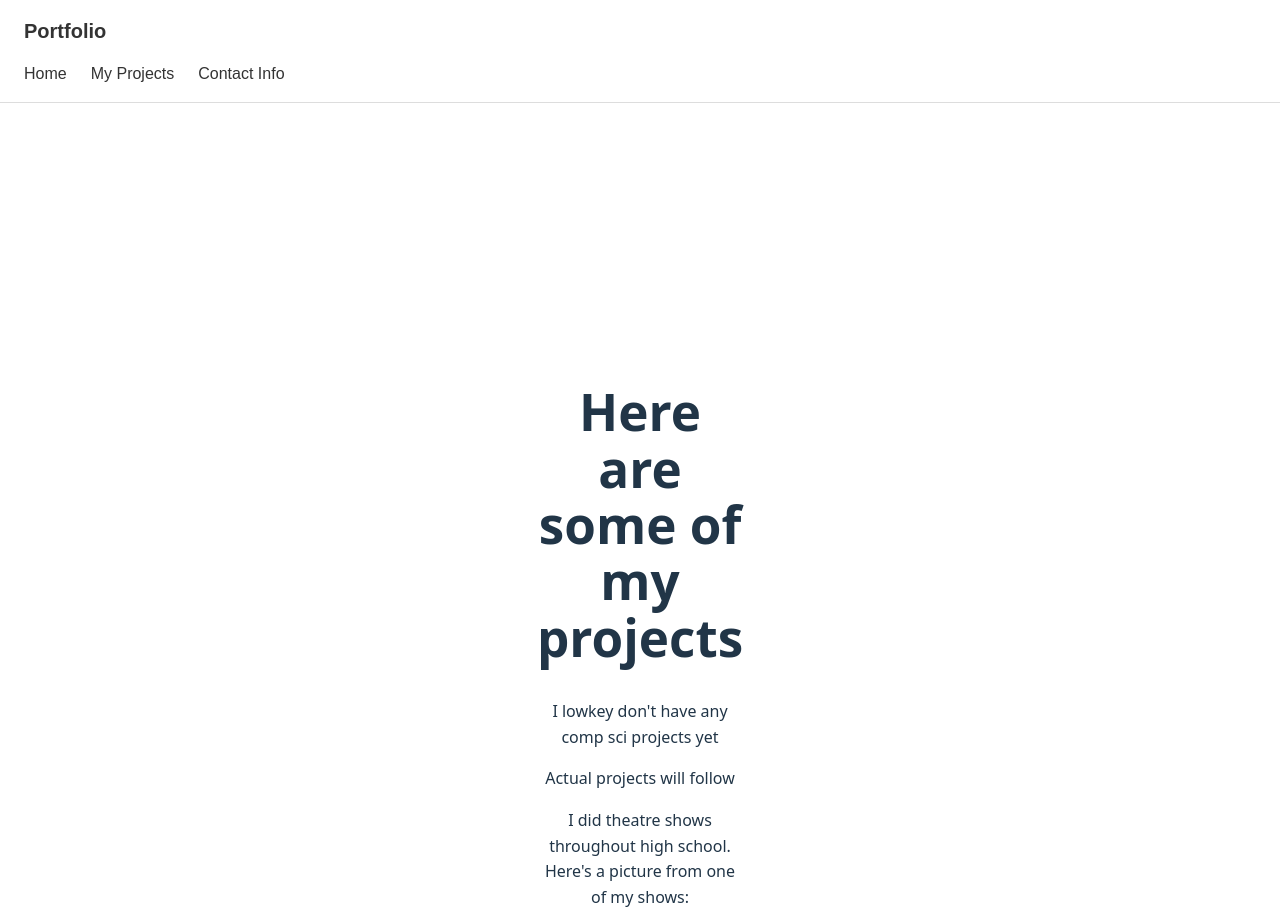
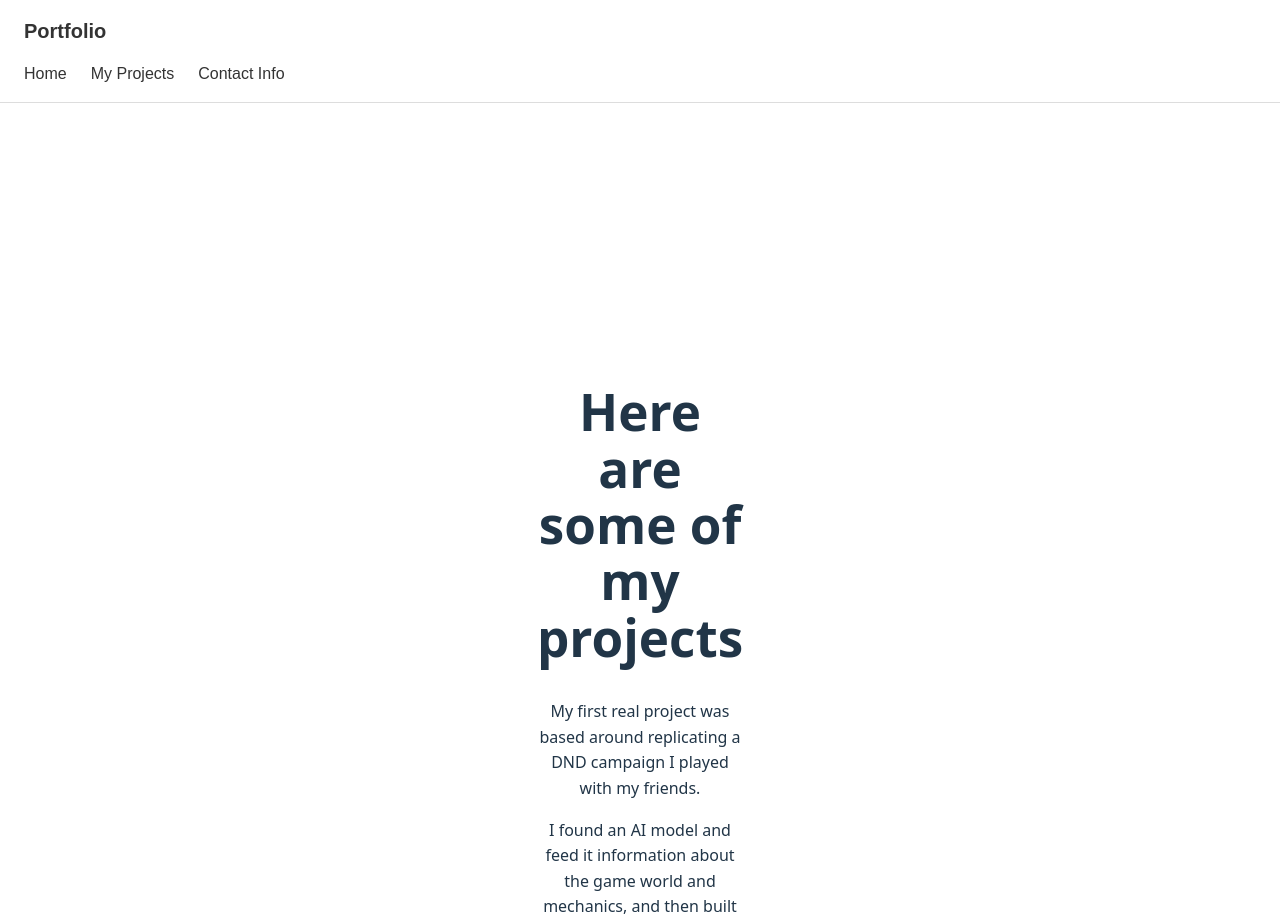
Before and after one commit to PowerGuy67890/Project-Website, a React (Vite) app: page /projects in a window 1280 px wide. Shown: the top 924 px of the page. Built offline with nearby package versions, Linux system fonts and the light colour scheme.

Commit message:
Update Projects.jsx

```diff
--- a/src/pages/Projects.jsx
+++ b/src/pages/Projects.jsx
@@ -1,13 +1,14 @@
 import "./Projects.css";
-import IMG_7758 from "../assets/IMG_7758.jpg"
+import IMG_7758 from "../assets/DND.png"
 export default function Projects(){
     return (
         <div className ="general"/*style={{padding: "2rem"}}*/>
             <div className= "text">
                 <h1>Here are some of my projects</h1>
-                <p>I lowkey don't have any comp sci projects yet</p>
-                <p>Actual projects will follow</p>
-                <p>I did theatre shows throughout high school. Here's a picture from one of my shows:</p>
+                <p>My first real project was based around replicating a DND campaign I played with my friends.</p>
+                <p>I found an AI model and feed it information about the game world and mechanics, and then built a front end interface for users to interact with.</p>
+                <p>The model handles the information well and simulates the game successful. The only issue is long run times due to my PC not being strong enough to run the model well.</p>
+                <p>Here is a screenshot of my user interface:</p>
                 <img src={IMG_7758} alt="IMG_7758" className= "image"></img>
             </div>
         </div>
```
